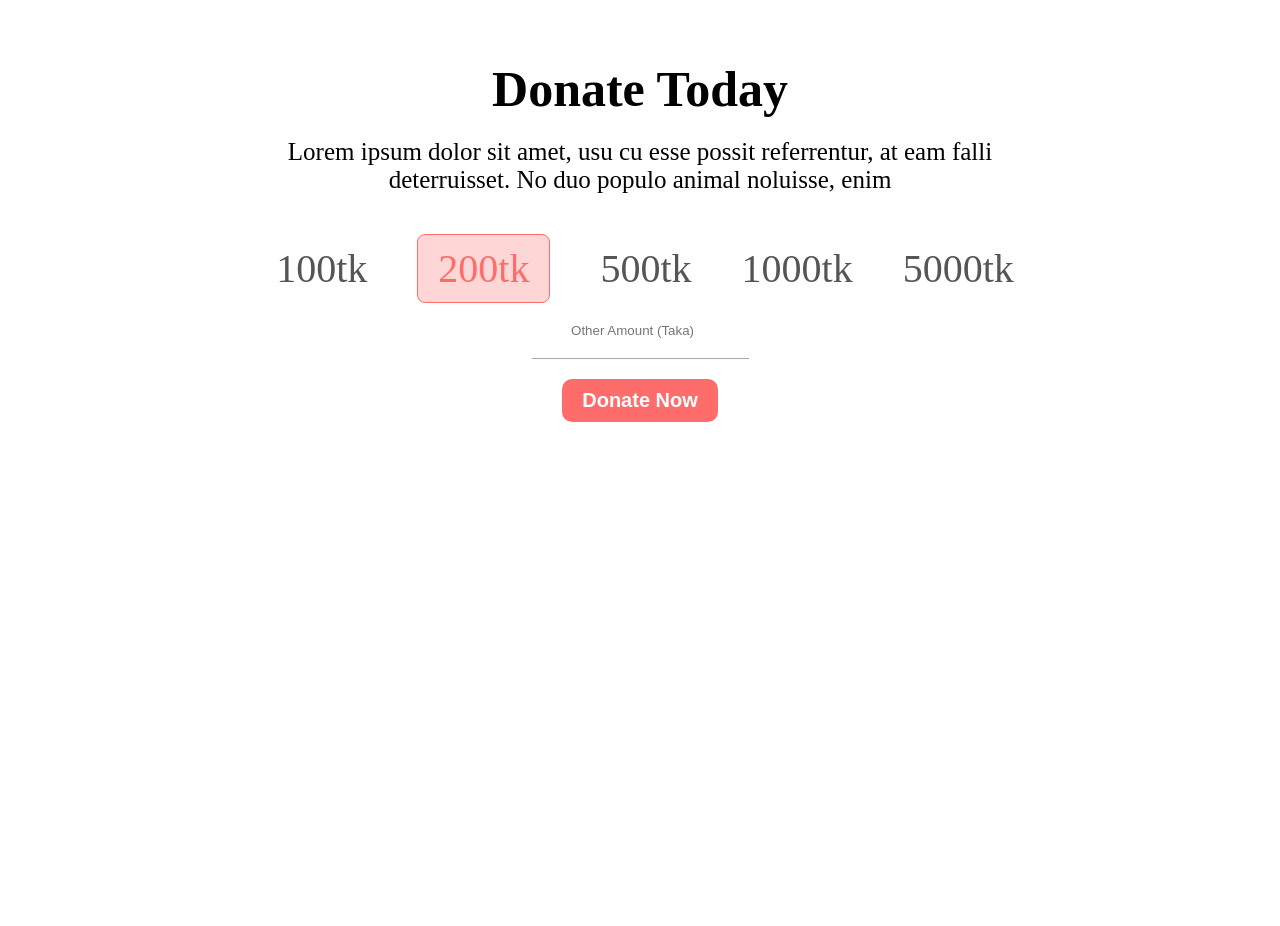
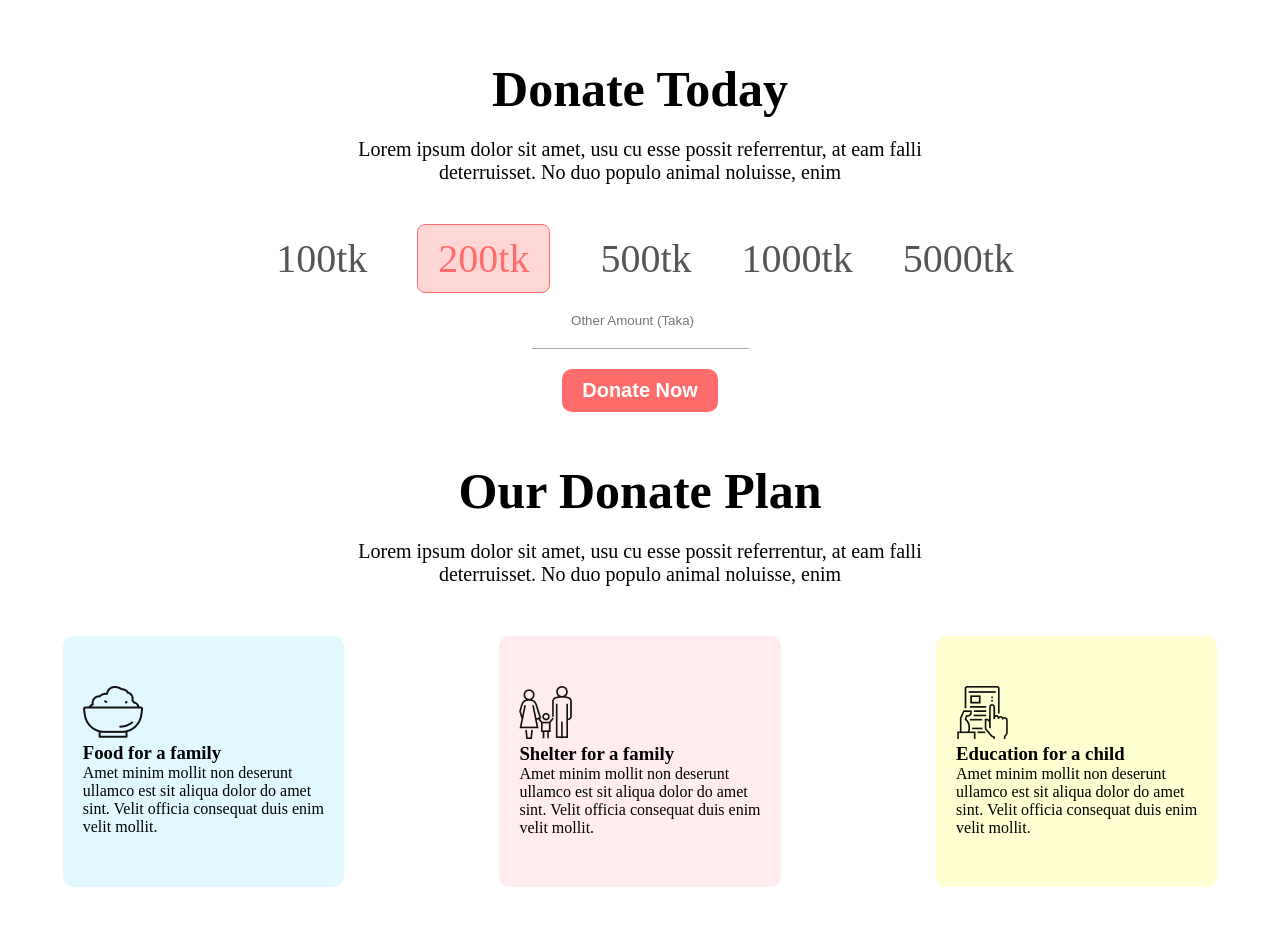
Before and after one commit to HasibUddin1/donate-today-main, a plain HTML site: page index.html in a window 1280 px wide. Shown: the part 1060-1986 px from the top of the page. Before the commit the page ends 1482 px from the top, so only its background shows below. Drawn offline with Linux system fonts and the light colour scheme.

Commit message:
added donate section

```diff
--- a/index.css
+++ b/index.css
@@ -64,7 +64,7 @@ justify-content: center;
 }
 .donation-paragraph{
     margin-bottom: 40px;
-    font-size: 25px;
+    font-size: 20px;
 }
 .amount-design{
     color: #ff6c6c;
@@ -87,3 +87,37 @@ justify-content: center;
 .amount-border-top{
     border: none;
 }
+/* our donate plan section design */
+.donate-plan{
+    margin-top: 50px;
+    text-align: center;
+}
+.section-header{
+    margin-bottom: 20px;
+    font-size: 50px;
+}
+.section-header-description{
+    font-size: 20px;
+}
+.mother-div{
+    display: flex;
+    margin-top: 50px;
+    gap: 30px;
+    justify-content: space-around;
+    margin-bottom: 50px;
+}
+.food{
+    background-color: #e2f8ff;
+    padding: 50px 20px;
+    border-radius: 10px;
+}
+.shelter{
+    background-color: #ffecef;
+    padding: 50px 20px;
+    border-radius: 10px;
+}
+.education{
+    background-color: #ffffd1;
+    padding: 50px 20px;
+    border-radius: 10px;
+}
--- a/index.html
+++ b/index.html
@@ -45,6 +45,39 @@
             </div>
         </div>
     </section>
+    <section>
+        <div class="donate-plan">
+            <h1 class="section-header">Our Donate Plan</h1>
+            <p class="section-header-description">Lorem ipsum dolor sit amet, usu cu esse possit referrentur, at eam falli <br>
+                deterruisset. No duo populo animal noluisse, enim</p>
+        </div>
+        <div class="mother-div">
+            <div class="food">
+                <img src="icons/food.png" alt="">
+                <h3>Food for a family</h3>
+                <p>Amet minim mollit non deserunt <br>
+                    ullamco est sit aliqua dolor do amet <br>
+                    sint. Velit officia consequat duis enim <br>
+                    velit mollit.</p>
+            </div>
+            <div class="shelter">
+                <img src="icons/shelter.png" alt="">
+                <h3>Shelter for a family</h3>
+                <p>Amet minim mollit non deserunt <br>
+                    ullamco est sit aliqua dolor do amet <br>
+                    sint. Velit officia consequat duis enim <br>
+                    velit mollit.</p>
+            </div>
+            <div class="education">
+                <img src="icons/Frame-1.png" alt="">
+                <h3>Education for a child</h3>
+                <p>Amet minim mollit non deserunt <br>
+                    ullamco est sit aliqua dolor do amet <br>
+                    sint. Velit officia consequat duis enim <br>
+                    velit mollit.</p>
+            </div>
+        </div>
+    </section>
 </body>
 
 </html>
```
